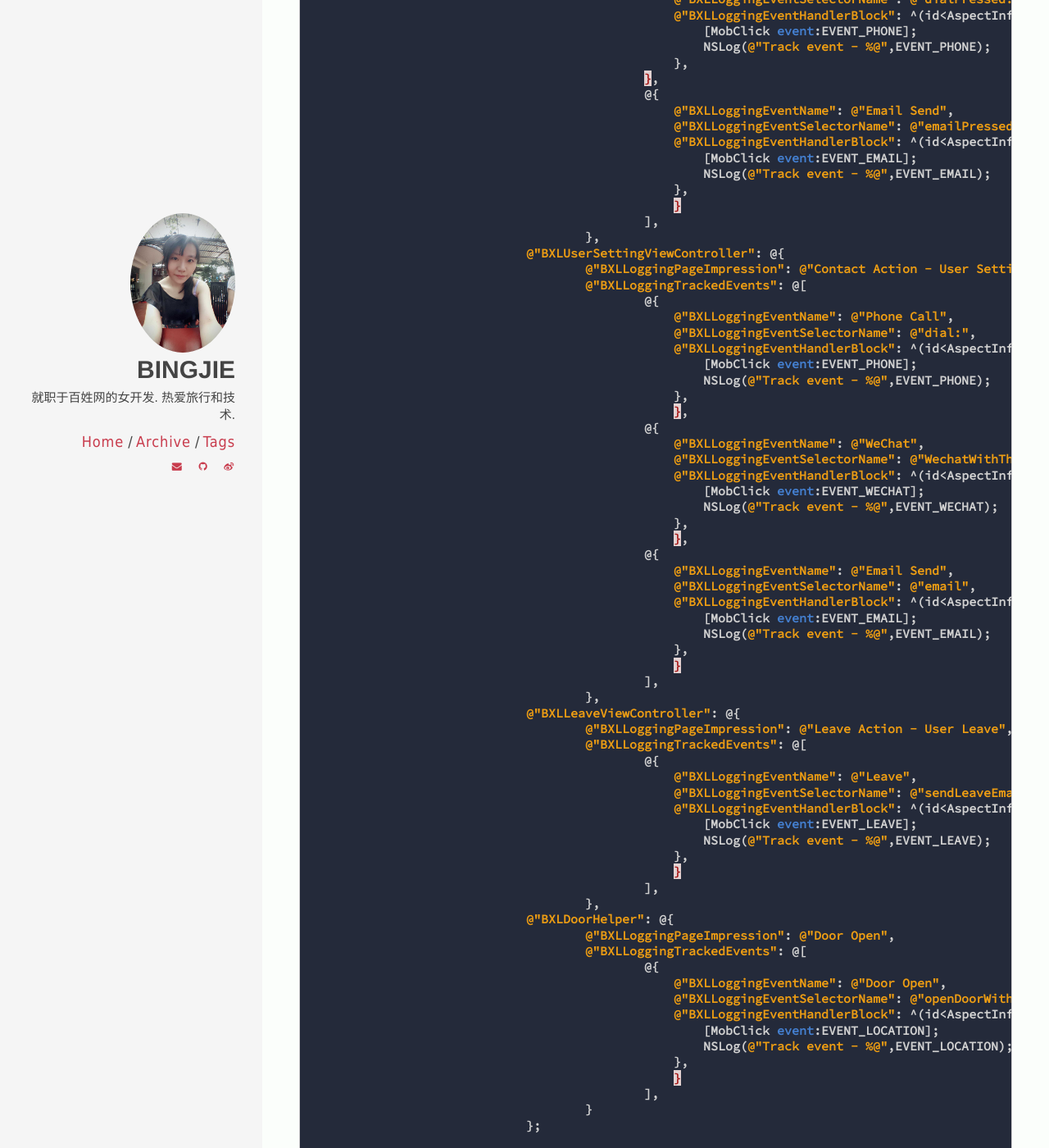
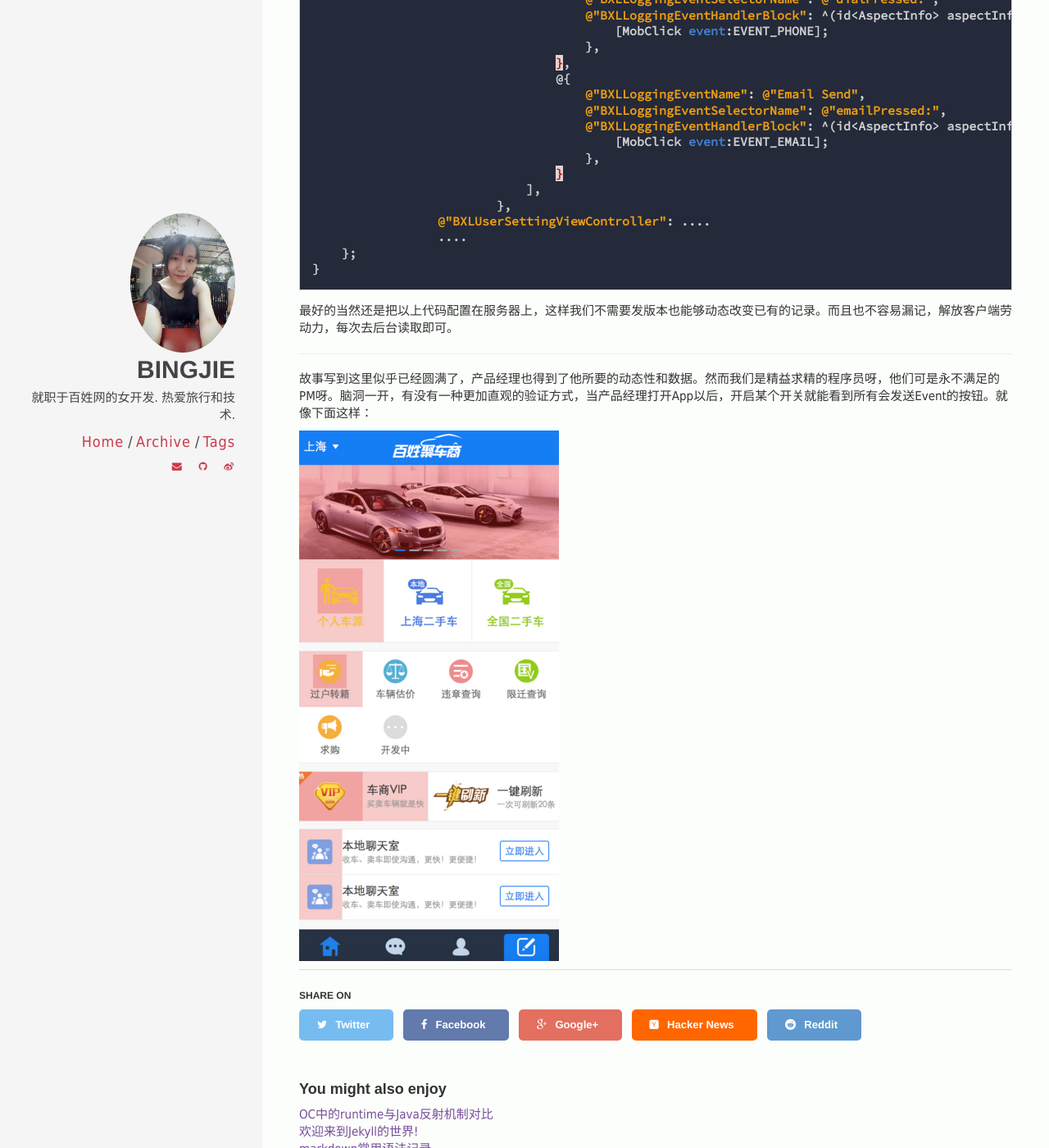
Before and after one commit to chaojimiaomiao/chaojimiaomiao.github.io, a Jekyll site: the page built from _posts/2015-11-03-OC中aspect切面编程应用.md, in a window 1280 px wide and 1400 px high, scrolled down 2595 px. Shown: the whole window at 82% size. Built offline with Jekyll 4.4.1, drawn with Linux system fonts in a browser that asks for light colours; comment, search, counter and statistics services are not loaded; some of the changed text lies outside the part shown.

Commit message:
加上最后一步的图片。

```diff
--- a/_posts/2015-11-03-OC中aspect切面编程应用.md
+++ b/_posts/2015-11-03-OC中aspect切面编程应用.md
@@ -115,85 +115,35 @@ Aspect只有两个API:
 {% highlight Objective-C %}
 - (void)setupLogging {
     NSDictionary *config = @{
-                             @"BXLContactActionCell": @{
-                                     @"BXLLoggingPageImpression": @"Contact Action - Contact",
-                                     @"BXLLoggingTrackedEvents": @[
-                                             @{
-                                                 @"BXLLoggingEventName": @"Phone Call",
-                                                 @"BXLLoggingEventSelectorName": @"dialPressed:",
-                                                 @"BXLLoggingEventHandlerBlock": ^(id<AspectInfo> aspectInfo) {
-                                                     [MobClick event:EVENT_PHONE];
-                                                     NSLog(@"Track event - %@",EVENT_PHONE);
-                                                 },
-                                             },
-                                             @{
-                                                 @"BXLLoggingEventName": @"Email Send",
-                                                 @"BXLLoggingEventSelectorName": @"emailPressed:",
-                                                 @"BXLLoggingEventHandlerBlock": ^(id<AspectInfo> aspectInfo) {
-                                                     [MobClick event:EVENT_EMAIL];
-                                                     NSLog(@"Track event - %@",EVENT_EMAIL);
-                                                 },
-                                                 }
-                                             ],
+                 @"BXLContactActionCell": @{
+                         @"BXLLoggingPageImpression": @"Contact Action - Contact",
+                         @"BXLLoggingTrackedEvents": @[
+                                 @{
+                                     @"BXLLoggingEventName": @"Phone Call",
+                                     @"BXLLoggingEventSelectorName": @"dialPressed:",
+                                     @"BXLLoggingEventHandlerBlock": ^(id<AspectInfo> aspectInfo) {
+                                         [MobClick event:EVENT_PHONE];
                                      },
-                             @"BXLUserSettingViewController": @{
-                                     @"BXLLoggingPageImpression": @"Contact Action - User Setting",
-                                     @"BXLLoggingTrackedEvents": @[
-                                             @{
-                                                 @"BXLLoggingEventName": @"Phone Call",
-                                                 @"BXLLoggingEventSelectorName": @"dial:",
-                                                 @"BXLLoggingEventHandlerBlock": ^(id<AspectInfo> aspectInfo) {
-                                                     [MobClick event:EVENT_PHONE];
-                                                     NSLog(@"Track event - %@",EVENT_PHONE);
-                                                 },
-                                                 },
-                                             @{
-                                                 @"BXLLoggingEventName": @"WeChat",
-                                                 @"BXLLoggingEventSelectorName": @"WechatWithThisPerson:",
-                                                 @"BXLLoggingEventHandlerBlock": ^(id<AspectInfo> aspectInfo) {
-                                                     [MobClick event:EVENT_WECHAT];
-                                                     NSLog(@"Track event - %@",EVENT_WECHAT);
-                                                 },
-                                                 },
-                                             @{
-                                                 @"BXLLoggingEventName": @"Email Send",
-                                                 @"BXLLoggingEventSelectorName": @"email",
-                                                 @"BXLLoggingEventHandlerBlock": ^(id<AspectInfo> aspectInfo) {
-                                                     [MobClick event:EVENT_EMAIL];
-                                                     NSLog(@"Track event - %@",EVENT_EMAIL);
-                                                 },
-                                                 }
-                                             ],
+                                 },
+                                 @{
+                                     @"BXLLoggingEventName": @"Email Send",
+                                     @"BXLLoggingEventSelectorName": @"emailPressed:",
+                                     @"BXLLoggingEventHandlerBlock": ^(id<AspectInfo> aspectInfo) {
+                                         [MobClick event:EVENT_EMAIL];
                                      },
-                             @"BXLLeaveViewController": @{
-                                     @"BXLLoggingPageImpression": @"Leave Action - User Leave",
-                                     @"BXLLoggingTrackedEvents": @[
-                                             @{
-                                                 @"BXLLoggingEventName": @"Leave",
-                                                 @"BXLLoggingEventSelectorName": @"sendLeaveEmail",
-                                                 @"BXLLoggingEventHandlerBlock": ^(id<AspectInfo> aspectInfo) {
-                                                     [MobClick event:EVENT_LEAVE];
-                                                     NSLog(@"Track event - %@",EVENT_LEAVE);
-                                                 },
-                                                 }
-                                             ],
-                                     },
-                             @"BXLDoorHelper": @{
-                                     @"BXLLoggingPageImpression": @"Door Open",
-                                     @"BXLLoggingTrackedEvents": @[
-                                             @{
-                                                 @"BXLLoggingEventName": @"Door Open",
-                                                 @"BXLLoggingEventSelectorName": @"openDoorWithType:",
-                                                 @"BXLLoggingEventHandlerBlock": ^(id<AspectInfo> aspectInfo) {
-                                                     [MobClick event:EVENT_LOCATION];
-                                                     NSLog(@"Track event - %@",EVENT_LOCATION);
-                                                 },
-                                                 }
-                                             ],
-                                     }
-                             };
-
-    [AppDelegate setupWithConfiguration:config];
-    [AppDelegate flushExtensionEvent];
+                                 }
+                             ],
+                         },
+                 @"BXLUserSettingViewController": ....
+                 ....
+    };
 }
 {% endhighlight %}
+
+最好的当然还是把以上代码配置在服务器上，这样我们不需要发版本也能够动态改变已有的记录。而且也不容易漏记，解放客户端劳动力，每次去后台读取即可。
+
+<hr>
+
+故事写到这里似乎已经圆满了，产品经理也得到了他所要的动态性和数据。然而我们是精益求精的程序员呀，他们可是永不满足的PM呀。脑洞一开，有没有一种更加直观的验证方式，当产品经理打开App以后，开启某个开关就能看到所有会发送Event的按钮。就像下面这样：
+
+![image]({{ site.url }}/img/aspect.jpg)
```
Also changed, not shown: img/aspect.jpg (added).
